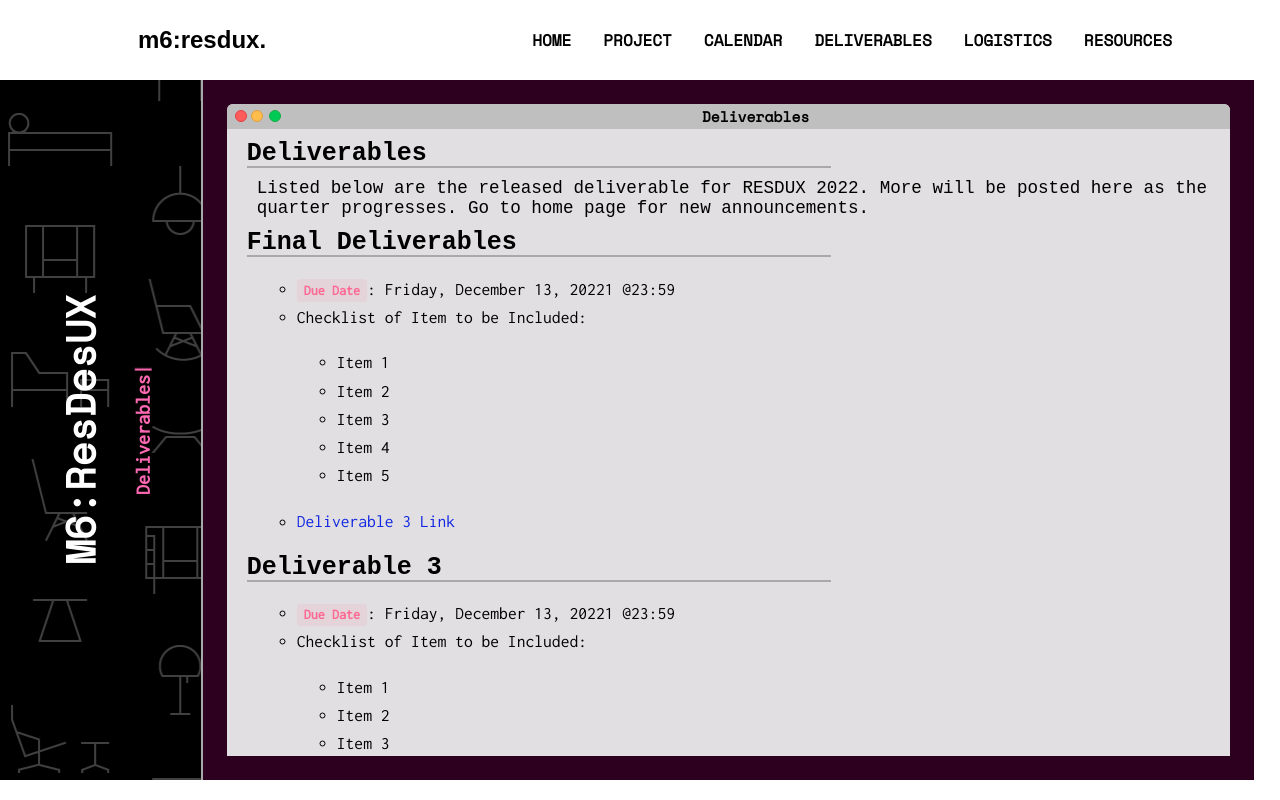
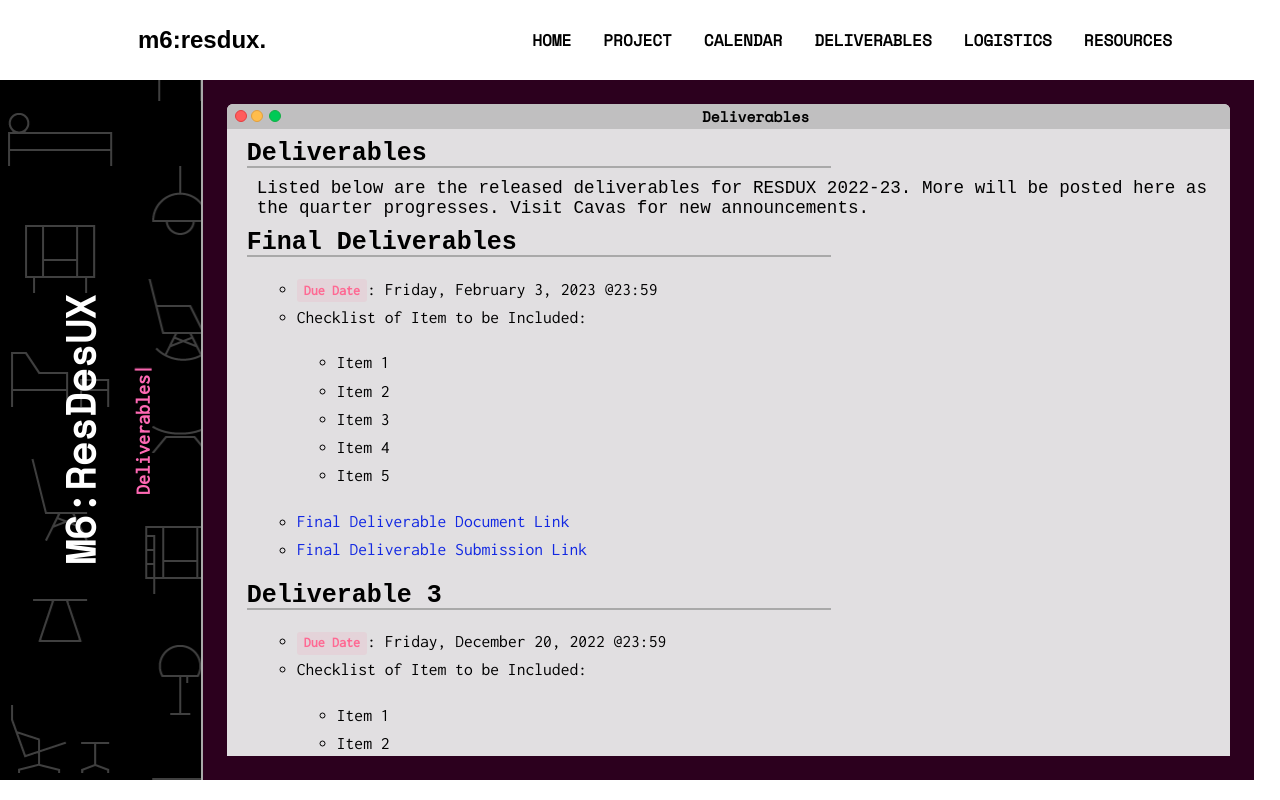
Before and after one commit to aswinbala96/resdux-2022, a React (Create React App) app: page /resdux-2022/deliverables in a window 1280 px wide. Built offline with nearby package versions, Linux system fonts and the light colour scheme.

Commit message:
Text Update v4

```diff
--- a/src/pages/deliverables.js
+++ b/src/pages/deliverables.js
@@ -41,14 +41,44 @@ const DeliverablesPage = () => {
                 <div className='del-content'>
                   <h3>Deliverables</h3>
                   <div className='del-bodytext'>
-                    Listed below are the released deliverable for RESDUX 2022. More will be posted here as the quarter progresses. Go to home page for new announcements.
+                    Listed below are the released deliverables for RESDUX 2022-23. More will be posted here as the quarter progresses. Visit Cavas for new announcements.
                   </div>
 
                   <h3>Final Deliverables</h3>
                   <div className='del-bodytext'>
                     <ul class= 'ul-style'>
                         <li style={{fontFamily: "Inconsolata, monospace"}}>
-                            <span class = 'highlight'>Due Date</span>: Friday, December 13, 20221 @23:59
+                            <span class = 'highlight'>Due Date</span>: Friday, February 3, 2023 @23:59
+                        </li>
+
+                        <li style={{fontFamily: "Inconsolata, monospace"}}>
+                            Checklist of Item to be Included:
+                            <ul class= 'ul-style'>
+                              <li style={{fontFamily: "Inconsolata, monospace"}}>Item 1</li>
+                              <li style={{fontFamily: "Inconsolata, monospace"}}>Item 2</li>
+                              <li style={{fontFamily: "Inconsolata, monospace"}}>Item 3</li>
+                              <li style={{fontFamily: "Inconsolata, monospace"}}>Item 4</li>
+                              <li style={{fontFamily: "Inconsolata, monospace"}}>Item 5</li>
+                            </ul>
+                        </li>
+
+
+                        <li>
+                          <a href={"https://www.google.com"} target="_blank" className='textHover' style={{fontFamily: "Inconsolata, monospace", cursor: "pointer", color: "#1228e2"}}>Final Deliverable Document Link</a>
+                        </li>
+
+
+                        <li>
+                          <a href={"https://www.google.com"} target="_blank" className='textHover' style={{fontFamily: "Inconsolata, monospace", cursor: "pointer", color: "#1228e2"}}>Final Deliverable Submission Link</a>
+                        </li>
+                    </ul>
+                  </div>
+
+                  <h3>Deliverable 3</h3>
+                  <div className='del-bodytext'>
+                    <ul class= 'ul-style'>
+                        <li style={{fontFamily: "Inconsolata, monospace"}}>
+                            <span class = 'highlight'>Due Date</span>: Friday, December 20, 2022 @23:59
                         </li>
 
                         <li style={{fontFamily: "Inconsolata, monospace"}}>
@@ -63,16 +93,20 @@ const DeliverablesPage = () => {
                         </li>
 
                         <li>
-                          <a href={"https://www.google.com"} target="_blank" className='textHover' style={{fontFamily: "Inconsolata, monospace", cursor: "pointer", color: "#1228e2"}}>Deliverable 3 Link</a>
+                          <span className='textHover' style={{fontFamily: "Inconsolata, monospace", cursor: "pointer", color: "#1228e2"}}>Deliverable 3 Document Link</span>
+                        </li>
+
+                        <li>
+                          <span className='textHover' style={{fontFamily: "Inconsolata, monospace", cursor: "pointer", color: "#1228e2"}}>Deliverable 3 Submission Link</span>
                         </li>
                     </ul>
                   </div>
 
-                  <h3>Deliverable 3</h3>
+                  <h3>Deliverable 2</h3>
                   <div className='del-bodytext'>
                     <ul class= 'ul-style'>
                         <li style={{fontFamily: "Inconsolata, monospace"}}>
-                            <span class = 'highlight'>Due Date</span>: Friday, December 13, 20221 @23:59
+                            <span class = 'highlight'>Due Date</span>: Friday, December 9, 2022 @23:59
                         </li>
 
                         <li style={{fontFamily: "Inconsolata, monospace"}}>
@@ -87,7 +121,39 @@ const DeliverablesPage = () => {
                         </li>
 
                         <li>
-                          <span className='textHover' style={{fontFamily: "Inconsolata, monospace", cursor: "pointer", color: "#1228e2"}}>Deliverable 3 Link</span>
+                          <span className='textHover' style={{fontFamily: "Inconsolata, monospace", cursor: "pointer", color: "#1228e2"}}>Deliverable 2 Document Link</span>
+                        </li>
+
+                        <li>
+                          <span className='textHover' style={{fontFamily: "Inconsolata, monospace", cursor: "pointer", color: "#1228e2"}}>Deliverable 2 Submission Link</span>
+                        </li>
+                    </ul>
+                  </div>
+
+                  <h3>Deliverable 1</h3>
+                  <div className='del-bodytext'>
+                    <ul class= 'ul-style'>
+                        <li style={{fontFamily: "Inconsolata, monospace"}}>
+                            <span class = 'highlight'>Due Date</span>: Friday, November 25, 2022 @23:59
+                        </li>
+
+                        <li style={{fontFamily: "Inconsolata, monospace"}}>
+                            Checklist of Item to be Included:
+                            <ul class= 'ul-style'>
+                              <li style={{fontFamily: "Inconsolata, monospace"}}>Item 1</li>
+                              <li style={{fontFamily: "Inconsolata, monospace"}}>Item 2</li>
+                              <li style={{fontFamily: "Inconsolata, monospace"}}>Item 3</li>
+                              <li style={{fontFamily: "Inconsolata, monospace"}}>Item 4</li>
+                              <li style={{fontFamily: "Inconsolata, monospace"}}>Item 5</li>
+                            </ul>
+                        </li>
+
+                        <li>
+                          <span className='textHover' style={{fontFamily: "Inconsolata, monospace", cursor: "pointer", color: "#1228e2"}}>Deliverable 1 Document Link</span>
+                        </li>
+
+                        <li>
+                          <span className='textHover' style={{fontFamily: "Inconsolata, monospace", cursor: "pointer", color: "#1228e2"}}>Deliverable 1 Submission Link</span>
                         </li>
                     </ul>
                   </div>
```
